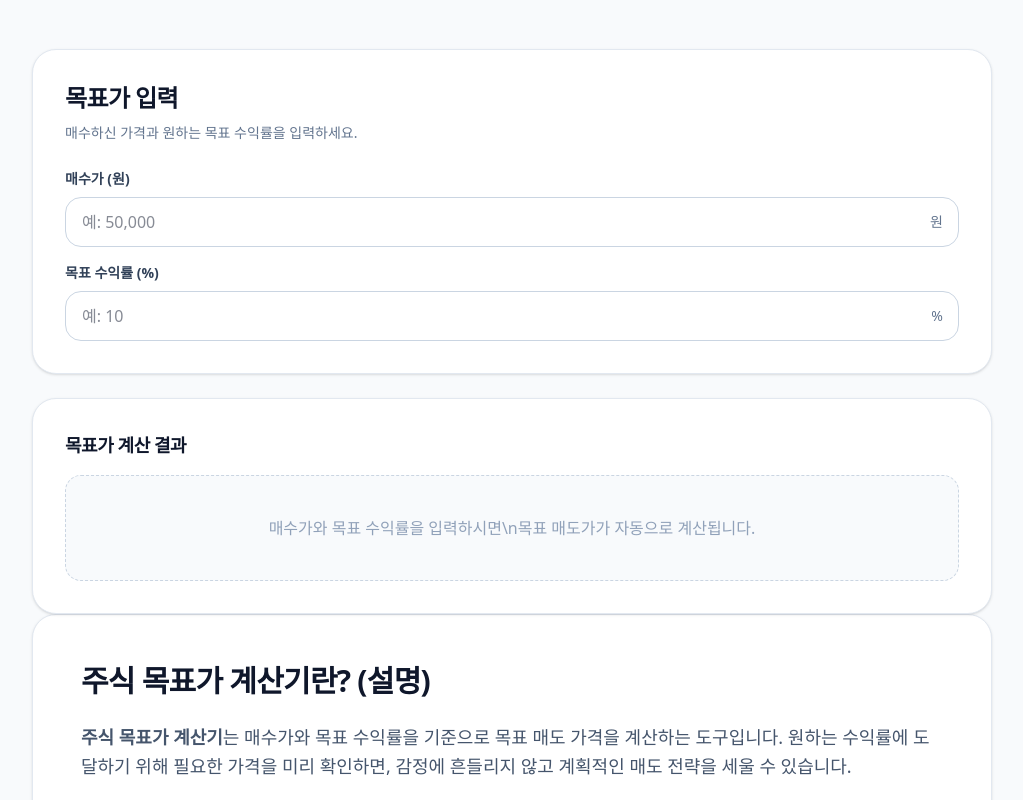
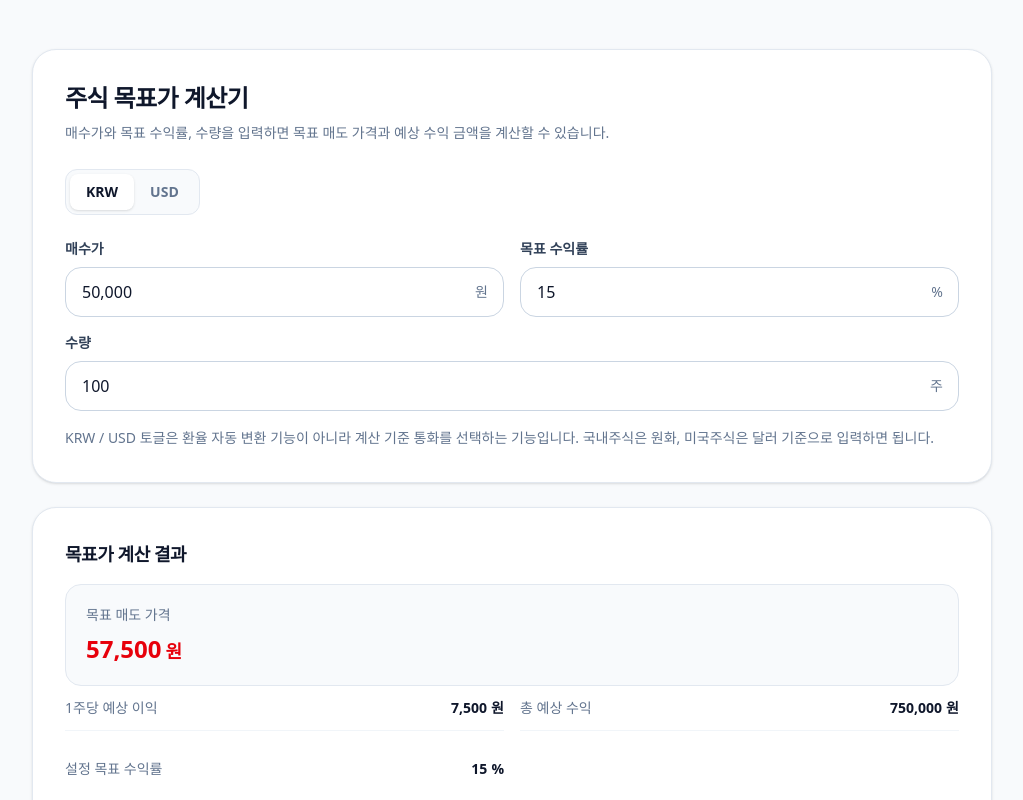
Before and after one commit to YG-coder/stock-calculator, a Next.js app: page /stop-loss-calculator in a window 1280 px wide. Shown: the part 520-1320 px from the top of the page, without its empty margins (128-1151 px from the left). Built offline with nearby package versions, Linux system fonts and the light colour scheme.

Commit message:
feat: 목표가 계산기에 KRW/USD 통화 토글 추가

```diff
--- a/src/components/calculator/TargetPriceCalculator.tsx
+++ b/src/components/calculator/TargetPriceCalculator.tsx
@@ -1,7 +1,6 @@
 "use client";
 
 import { useMemo, useState } from "react";
-import { formatNumber, parsePositive } from "@/lib/number";
 import {
   CalculatorLayout,
   CalculatorCard,
@@ -10,71 +9,138 @@ import {
   ResultDetail,
   InputField,
 } from "@/components/ui/Shared";
+import CurrencyToggle from "@/components/calculator/CurrencyToggle";
+
+type Currency = "KRW" | "USD";
+
+function formatNumber(value: number, maximumFractionDigits = 2) {
+  if (!Number.isFinite(value)) return "0";
+  return new Intl.NumberFormat("ko-KR", {
+    minimumFractionDigits: 0,
+    maximumFractionDigits,
+  }).format(value);
+}
 
 export default function TargetPriceCalculator() {
-  const [buyPrice, setBuyPrice] = useState("");
-  const [targetRate, setTargetRate] = useState("");
+  const [currency, setCurrency] = useState<Currency>("KRW");
+  const [buyPrice, setBuyPrice] = useState("50000");
+  const [targetRate, setTargetRate] = useState("15");
+  const [quantity, setQuantity] = useState("100");
+
+  const moneyUnit = currency === "KRW" ? "원" : "USD";
 
   const result = useMemo(() => {
-    const buy = parsePositive(buyPrice);
+    const buy = Number(buyPrice);
     const rate = Number(targetRate);
+    const qty = Number(quantity);
 
-    if (buy <= 0 || !Number.isFinite(rate)) {
-      return { valid: false, targetPrice: 0, targetAmount: 0 };
+    if (
+      !Number.isFinite(buy) ||
+      !Number.isFinite(rate) ||
+      !Number.isFinite(qty) ||
+      buy <= 0 ||
+      qty <= 0
+    ) {
+      return {
+        valid: false,
+        targetPrice: 0,
+        profitPerShare: 0,
+        totalProfit: 0,
+        targetRate: 0,
+      };
     }
 
     const targetPrice = buy * (1 + rate / 100);
-    const targetAmount = targetPrice - buy;
+    const profitPerShare = targetPrice - buy;
+    const totalProfit = profitPerShare * qty;
 
     return {
       valid: true,
       targetPrice,
-      targetAmount,
+      profitPerShare,
+      totalProfit,
+      targetRate: rate,
     };
-  }, [buyPrice, targetRate]);
+  }, [buyPrice, targetRate, quantity]);
 
   return (
     <CalculatorLayout>
       <CalculatorCard
-        title="목표가 입력"
-        description="매수하신 가격과 원하는 목표 수익률을 입력하세요."
+        title="주식 목표가 계산기"
+        description="매수가와 목표 수익률, 수량을 입력하면 목표 매도 가격과 예상 수익 금액을 계산할 수 있습니다."
       >
+        <CurrencyToggle
+          value={currency}
+          onChange={setCurrency}
+          options={["KRW", "USD"] as const}
+        />
+
+        <div className="grid gap-4 sm:grid-cols-2">
           <InputField
             id="buyPrice"
-          label="매수가 (원)"
+            label="매수가"
             type="number"
-          placeholder="예: 50000"
-          unit="원"
+            placeholder={currency === "KRW" ? "예: 50000" : "예: 50"}
+            unit={moneyUnit}
             value={buyPrice}
             onChange={(e) => setBuyPrice(e.target.value)}
           />
           <InputField
             id="targetRate"
-          label="목표 수익률 (%)"
+            label="목표 수익률"
             type="number"
-          placeholder="예: 10"
+            placeholder="예: 15"
             unit="%"
             value={targetRate}
             onChange={(e) => setTargetRate(e.target.value)}
           />
+        </div>
+
+        <InputField
+          id="quantity"
+          label="수량"
+          type="number"
+          placeholder="예: 100"
+          unit="주"
+          value={quantity}
+          onChange={(e) => setQuantity(e.target.value)}
+        />
+
+        <p className="text-sm leading-relaxed text-slate-500">
+          KRW / USD 토글은 환율 자동 변환 기능이 아니라 계산 기준 통화를 선택하는 기능입니다.
+          국내주식은 원화, 미국주식은 달러 기준으로 입력하면 됩니다.
+        </p>
       </CalculatorCard>
 
       <ResultCard
         title="목표가 계산 결과"
-        emptyMessage="매수가와 목표 수익률을 입력하시면\n목표 매도가가 자동으로 계산됩니다."
+        emptyMessage="매수가와 목표 수익률을 입력하면 목표 매도 가격이 계산됩니다."
         isValid={result.valid}
       >
         <ResultHighlight
           label="목표 매도 가격"
           value={formatNumber(result.targetPrice)}
-          unit="원"
+          unit={moneyUnit}
           tone="positive"
         />
+
+        <div className="grid gap-4 sm:grid-cols-2">
           <ResultDetail
-          label="1주당 목표 이익"
-          value={`+${formatNumber(result.targetAmount)}`}
-          unit="원"
+            label="1주당 예상 이익"
+            value={formatNumber(result.profitPerShare)}
+            unit={moneyUnit}
           />
+          <ResultDetail
+            label="총 예상 수익"
+            value={formatNumber(result.totalProfit)}
+            unit={moneyUnit}
+          />
+          <ResultDetail
+            label="설정 목표 수익률"
+            value={formatNumber(result.targetRate)}
+            unit="%"
+          />
+        </div>
       </ResultCard>
     </CalculatorLayout>
   );
```
Lines whose indentation alone changed are shown as unchanged.
